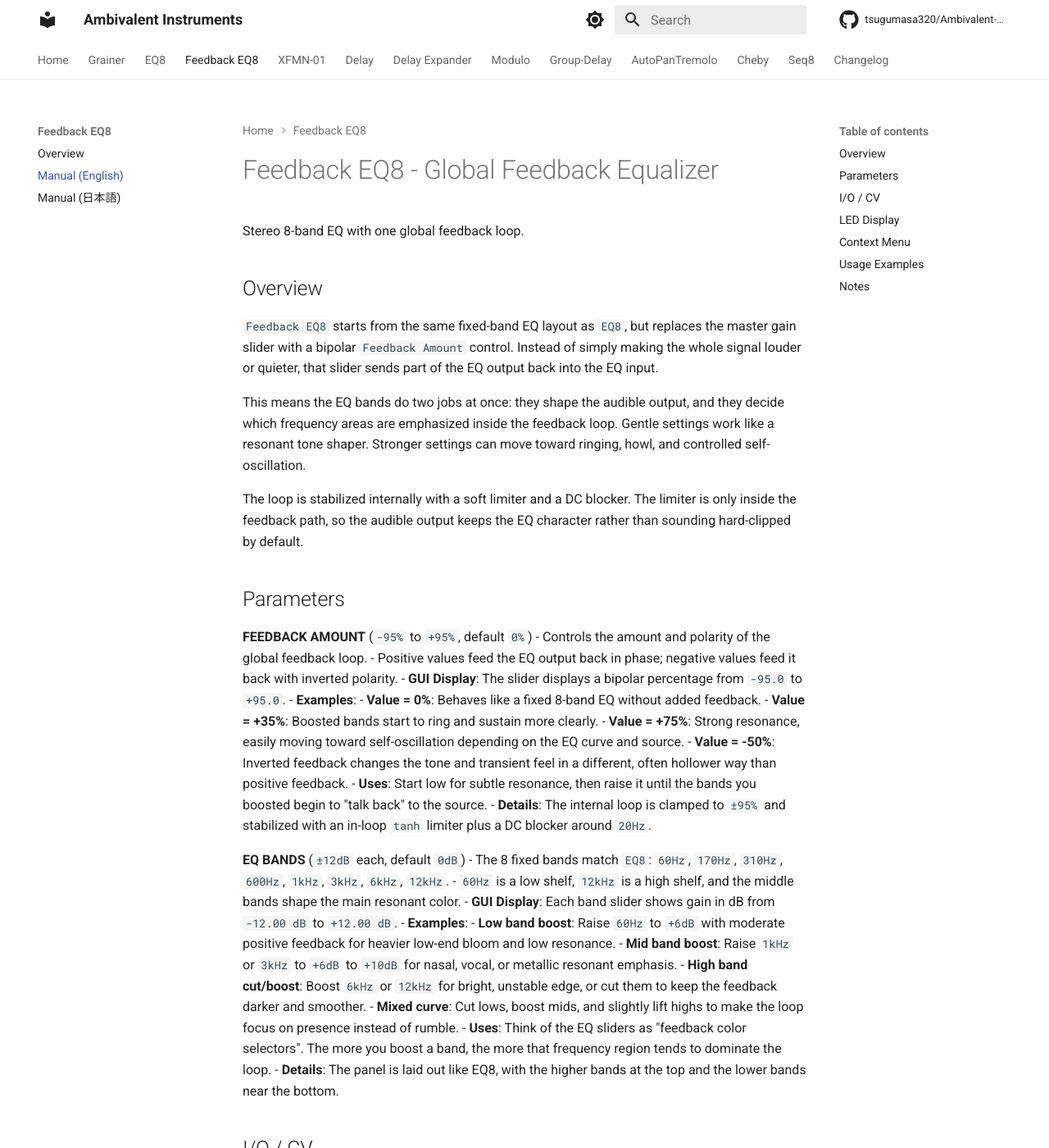
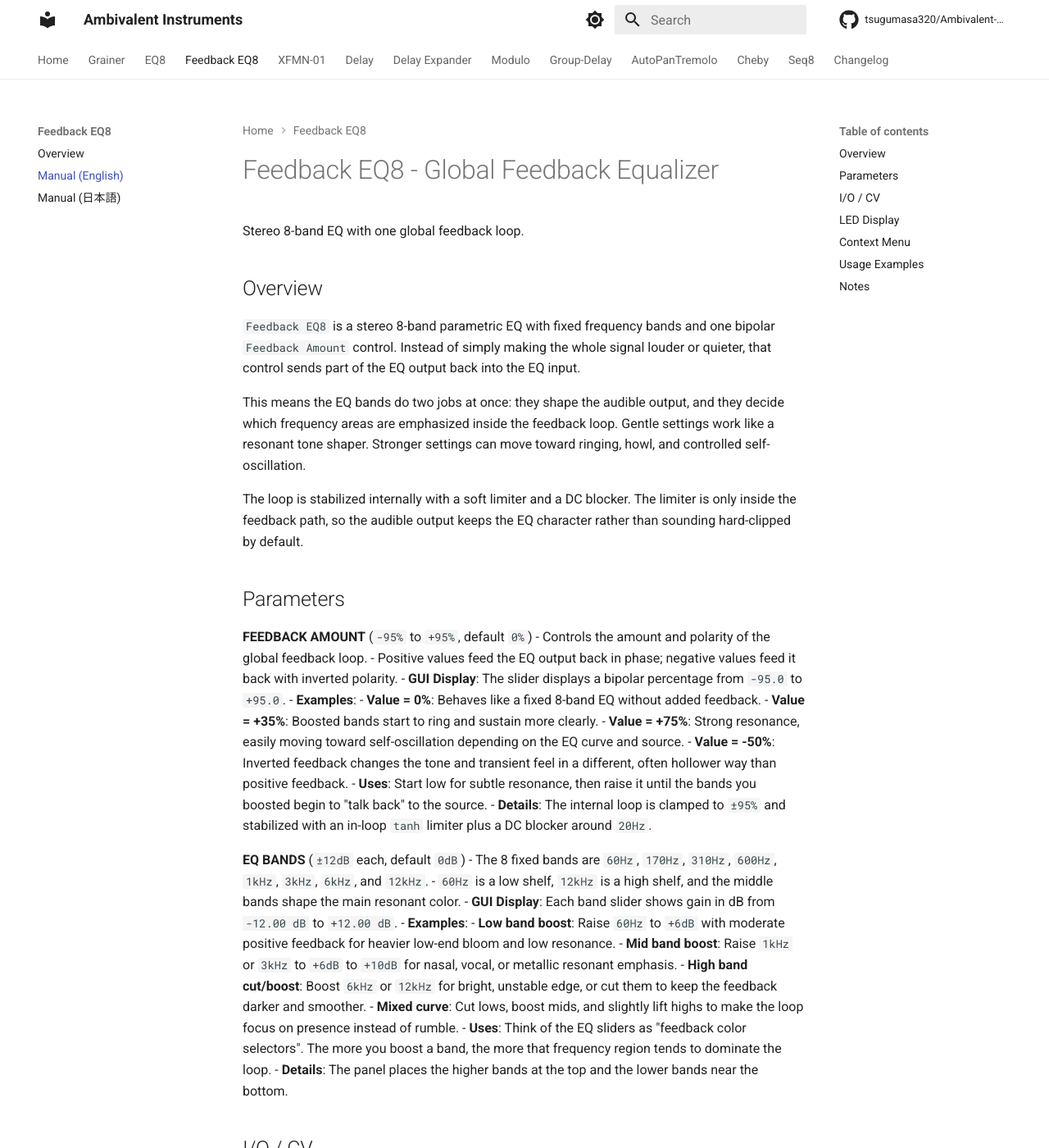
Before and after one commit to tsugumasa320/Ambivalent-Instruments-Manual, an MkDocs documentation site: the page built from docs/feedback-eq8/manual.md, in a window 1280 px wide and 1400 px high. Shown: the whole window at 82% size. Built offline with MkDocs 1.6.1 and Material for MkDocs 9.7.7, drawn with Linux system fonts in a browser that asks for light colours; comment, search, counter and statistics services are not loaded; some of the changed text lies outside the part shown.

Commit message:
Make Feedback EQ8 docs self-contained

```diff
--- a/docs/feedback-eq8/manual.md
+++ b/docs/feedback-eq8/manual.md
@@ -4,7 +4,7 @@
 
 ## Overview
 
-`Feedback EQ8` starts from the same fixed-band EQ layout as `EQ8`, but replaces the master gain slider with a bipolar `Feedback Amount` control. Instead of simply making the whole signal louder or quieter, that slider sends part of the EQ output back into the EQ input.
+`Feedback EQ8` is a stereo 8-band parametric EQ with fixed frequency bands and one bipolar `Feedback Amount` control. Instead of simply making the whole signal louder or quieter, that control sends part of the EQ output back into the EQ input.
 
 This means the EQ bands do two jobs at once: they shape the audible output, and they decide which frequency areas are emphasized inside the feedback loop. Gentle settings work like a resonant tone shaper. Stronger settings can move toward ringing, howl, and controlled self-oscillation.
 
@@ -25,7 +25,7 @@
 - **Details**: The internal loop is clamped to `±95%` and stabilized with an in-loop `tanh` limiter plus a DC blocker around `20Hz`.
 
 **EQ BANDS** (`±12dB` each, default `0dB`)
-- The 8 fixed bands match `EQ8`: `60Hz`, `170Hz`, `310Hz`, `600Hz`, `1kHz`, `3kHz`, `6kHz`, `12kHz`.
+- The 8 fixed bands are `60Hz`, `170Hz`, `310Hz`, `600Hz`, `1kHz`, `3kHz`, `6kHz`, and `12kHz`.
 - `60Hz` is a low shelf, `12kHz` is a high shelf, and the middle bands shape the main resonant color.
 - **GUI Display**: Each band slider shows gain in dB from `-12.00 dB` to `+12.00 dB`.
 - **Examples**:
@@ -34,7 +34,7 @@
   - **High band cut/boost**: Boost `6kHz` or `12kHz` for bright, unstable edge, or cut them to keep the feedback darker and smoother.
   - **Mixed curve**: Cut lows, boost mids, and slightly lift highs to make the loop focus on presence instead of rumble.
 - **Uses**: Think of the EQ sliders as "feedback color selectors". The more you boost a band, the more that frequency region tends to dominate the loop.
-- **Details**: The panel is laid out like EQ8, with the higher bands at the top and the lower bands near the bottom.
+- **Details**: The panel places the higher bands at the top and the lower bands near the bottom.
 
 ## I/O / CV
 
@@ -54,7 +54,7 @@
 
 ## Usage Examples
 
-- **Plain EQ mode**: Keep `Feedback Amount` at `0%` and use the module as a fixed 8-band EQ with the same band layout as `EQ8`.
+- **Plain EQ mode**: Keep `Feedback Amount` at `0%` and use the module as a fixed 8-band EQ without added feedback.
 - **Resonant tone shaping**: Set `Feedback Amount` around `+30%` to `+50%`, then boost one or two bands to make those areas ring more than the rest of the source.
 - **Near self-oscillation**: Push `Feedback Amount` above `+70%` and boost a narrow tonal area in the mids or highs. Small slider changes can make a large audible difference here.
 - **Negative feedback texture**: Move `Feedback Amount` below `0%` for a different phase interaction. This is useful when positive feedback becomes too obvious or boomy.
```
Also changed, not shown: docs/changelog.md (+1 -1 lines), docs/feedback-eq8/manual_jp.md (+4 -4 lines).
